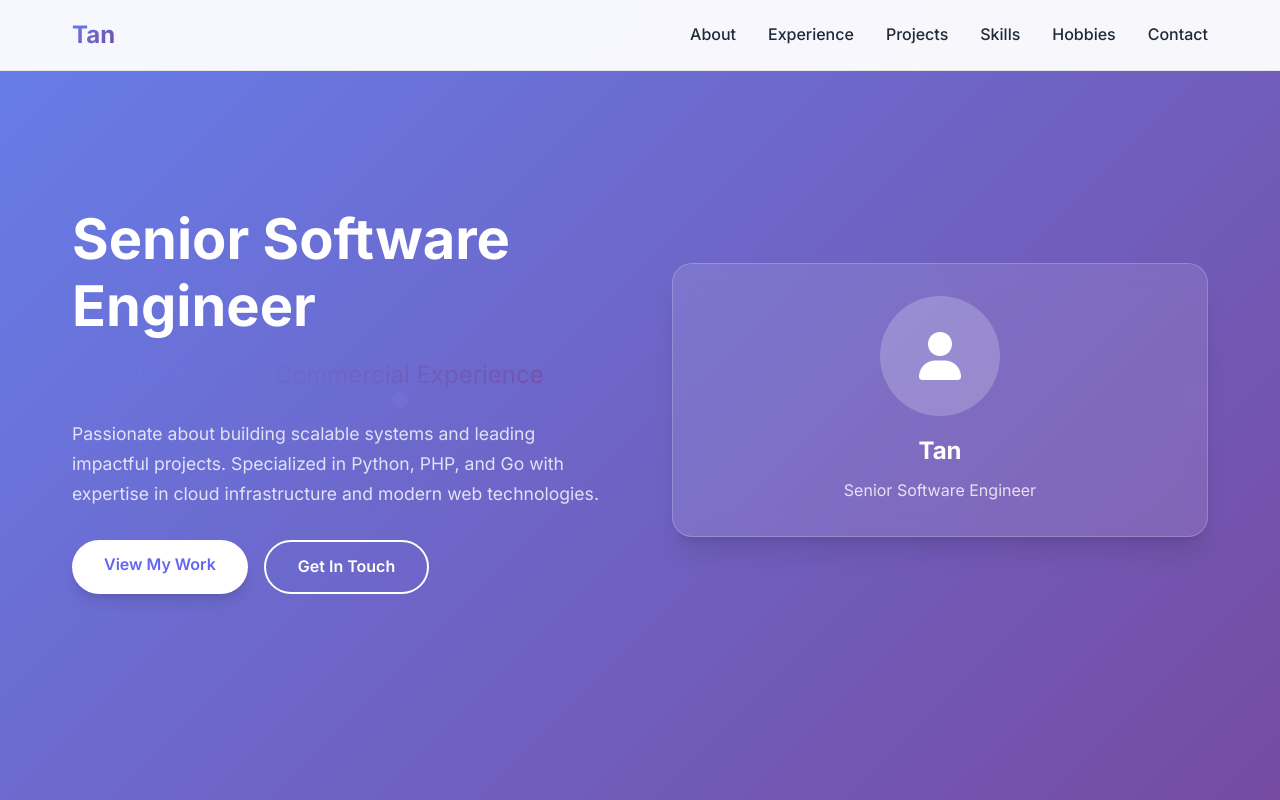
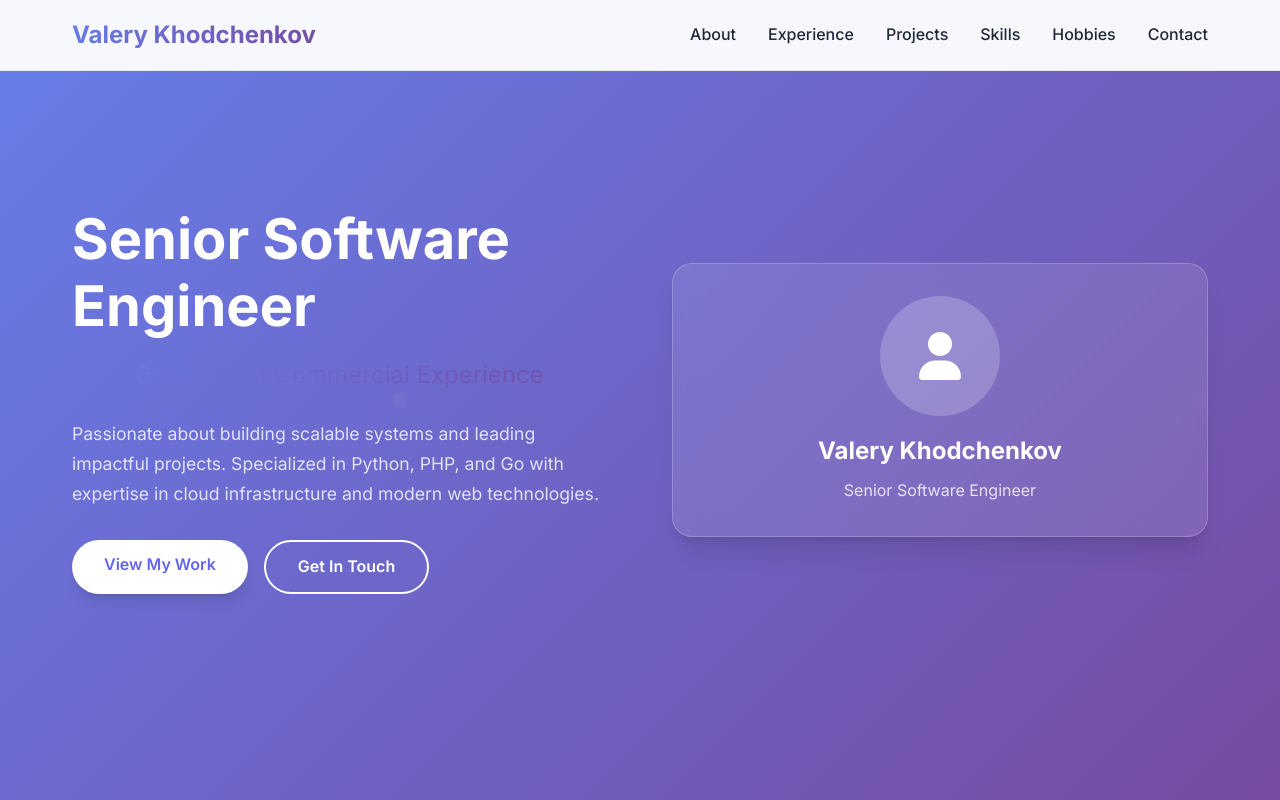
Before and after one commit to tansdf/tansdf.github.io, a plain HTML site: page index.html in a window 1280 px wide. Shown: the top 800 px of the page. Drawn offline with Linux system fonts and the light colour scheme.

Commit message:
Update index.html

```diff
--- a/index.html
+++ b/index.html
@@ -3,7 +3,7 @@
 <head>
     <meta charset="UTF-8">
     <meta name="viewport" content="width=device-width, initial-scale=1.0">
-    <title>Tan - Senior Software Engineer</title>
+    <title>Valery Khodchenkov - Senior Software Engineer</title>
     <link rel="stylesheet" href="css/style.css">
     <link href="https://fonts.googleapis.com/css2?family=Inter:wght@300;400;500;600;700&display=swap" rel="stylesheet">
     <link rel="stylesheet" href="https://cdnjs.cloudflare.com/ajax/libs/font-awesome/6.0.0/css/all.min.css">
@@ -12,7 +12,7 @@
     <nav class="navbar">
         <div class="nav-container">
             <div class="nav-logo">
-                <span>Tan</span>
+                <span>Valery Khodchenkov</span>
             </div>
             <div class="nav-toggle" id="nav-toggle">
                 <span></span>
@@ -47,7 +47,7 @@
                         <div class="profile-image">
                             <i class="fas fa-user"></i>
                         </div>
-                        <h3>Tan</h3>
+                        <h3>Valery Khodchenkov</h3>
                         <p>Senior Software Engineer</p>
                     </div>
                 </div>
@@ -276,7 +276,7 @@
 
     <footer class="footer">
         <div class="container">
-            <p>&copy; <span id="current-year">2024</span> Tan. All rights reserved.</p>
+            <p>&copy; <span id="current-year">2024</span> Valery Khodchenkov. All rights reserved.</p>
         </div>
     </footer>
 
```
